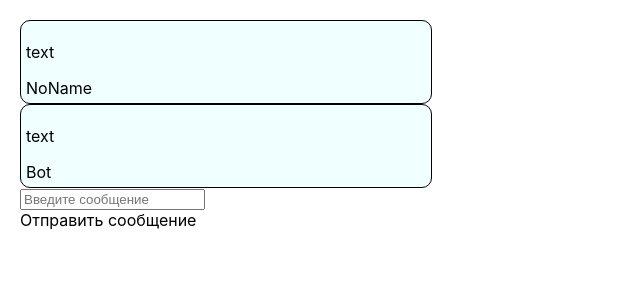
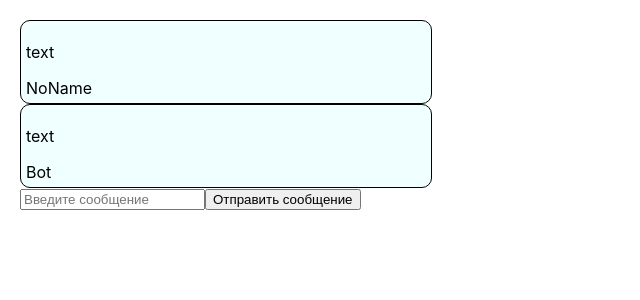
Before and after one commit to AlekseevaMargarita/React, a React (Create React App) app: page / in a window 1280 px wide. Shown: the top 300 px of the page, without its empty margins (0-640 px from the left). Built offline with nearby package versions, Linux system fonts and the light colour scheme.

Commit message:
Выполнено задание 3

```diff
--- a/src/App.js
+++ b/src/App.js
@@ -3,24 +3,22 @@ import './App.scss';
 import { useEffect, useState } from 'react';
 import Form from './Form';
 import Message from './Message'
-import Button from './Button'
-
 
 function App() {
-  const [messageList, setMessageList] = useState([{ text: 'text', author: 'NoName' }, { text: 'text', author: 'Bot' }]);
+  const [messageList, setMessageList] = useState([
+    { text: 'text', author: 'NoName' },
+    { text: 'text', author: 'Bot' }
+  ]);
 
-  const [value, setValue] = useState('');
-
-
-  const updateMessageList = () => {
-    setMessageList(prevMessageList => prevMessageList.push())
+  const updateMessageList = (text) => {
+    const newMessage = { text, author: 'NoName' };
+    setMessageList((prevMessageList) => [...prevMessageList, newMessage])
   }
 
   return (
     <div className="App">
       <Message items={messageList} />
-      <Form value={value} />
-      <Button onClick={updateMessageList} />
+      <Form onSubmit={updateMessageList} />
     </div>
   );
 }
--- a/src/Button.js
+++ b/src/Button.js
@@ -1,9 +1,9 @@
 
-function Button(props) {
+function Button() {
     return (
-        <div onClick={props.onClick}>
+        <button>
             Отправить сообщение
-        </div>
+        </button>
     )
 }
 
--- a/src/Form.js
+++ b/src/Form.js
@@ -1,11 +1,26 @@
+import { useState } from 'react';
+import Button from './Button'
+import Input from './Input'
 
+function Form({ onSubmit }) {
+    const [value, setValue] = useState('');
+    const handleChange = (e) => {
+        setValue(e.target.value);
+    }
+    const handleSubmit = (e) => {
+        e.preventDefault();
+        setValue('');
+        onSubmit(value);
+    }
 
-function Form(props) {
     return (
-        <div>
-            <input type="text" value={props.value} placeholder="Введите сообщение" />
-
-        </div>
+        <form onSubmit={handleSubmit}>
+            <Input
+                value={value}
+                onChange={handleChange}
+            />
+            <Button />
+        </form>
     )
 }
 
--- /dev/null
+++ b/src/Input.js
@@ -0,0 +1,14 @@
+
+function Input(props) {
+
+    return (
+        <input
+            type="text"
+            value={props.value}
+            onChange={props.onChange}
+            placeholder="Введите сообщение"
+        />
+    )
+}
+
+export default Input;
```
